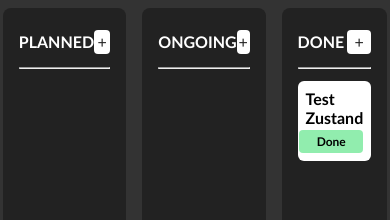
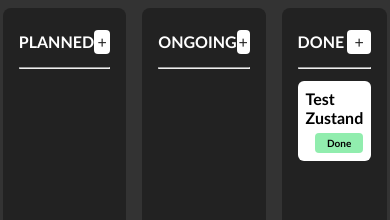
Before and after one commit to rubanero14/learn-zustand, a React (Vite) app in the folder learn-zustand/: page / in a window 390 px wide. Shown: the top 220 px of the page. Built offline with nearby package versions, Linux system fonts and the light colour scheme.

Commit message:
Update Task.css

```diff
--- a/learn-zustand/src/components/Task.css
+++ b/learn-zustand/src/components/Task.css
@@ -34,3 +34,12 @@
     }
   }
 }
+
+@media only screen and (max-width: 666px) {
+  .task {
+    .status {
+      font-size: x-small;
+      width: 3rem;
+    }
+  }
+}
```
